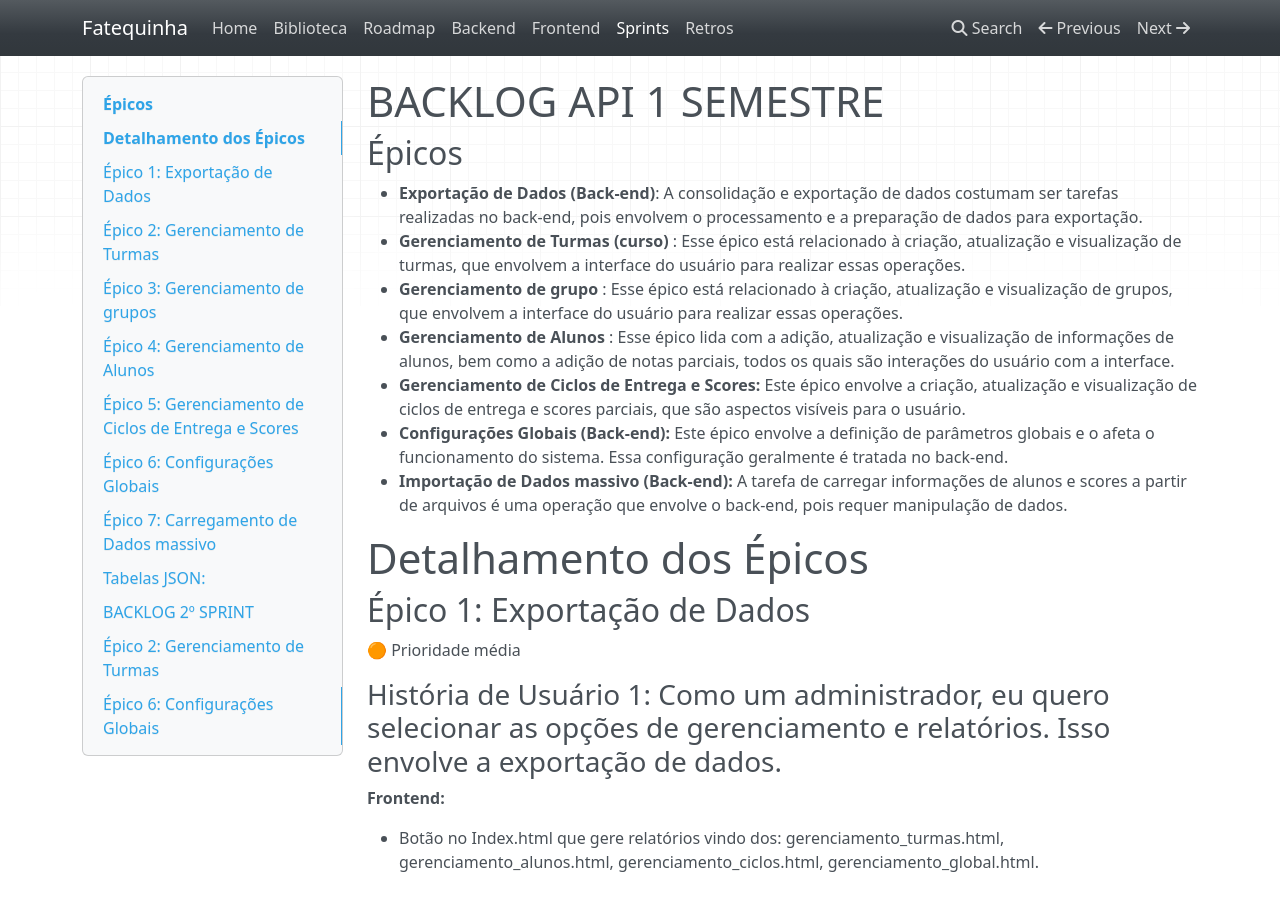
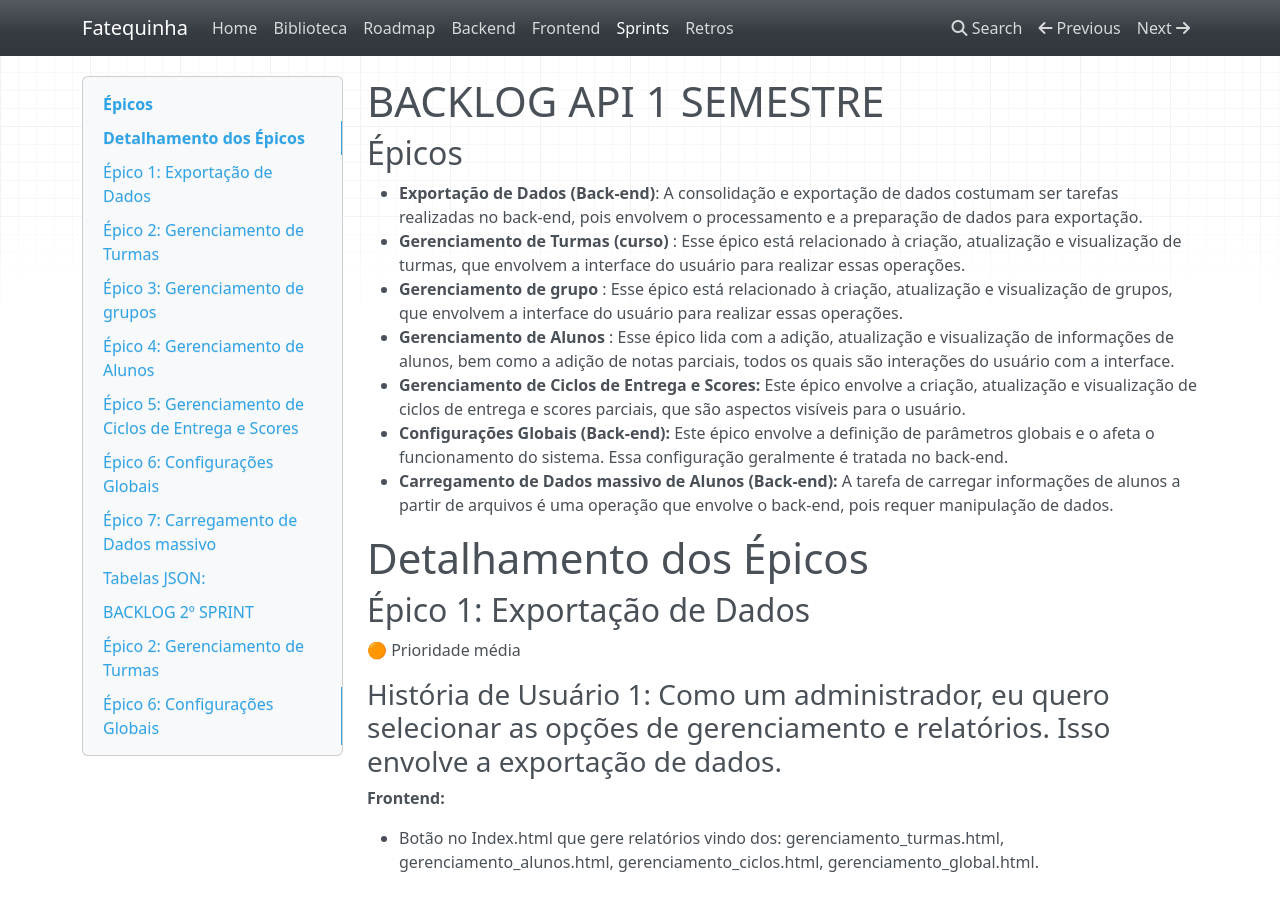
Before and after one commit to c137santos/FATEC-API-1S-DOCUMENTS, an MkDocs documentation site: the page built from docs/sprints.md, in a window 1280 px wide and 900 px high. Built offline with MkDocs 1.6.1, drawn with Linux system fonts in a browser that asks for light colours; nearby versions of some CDN libraries.

Commit message:
Sprint, ajustes

```diff
--- a/docs/sprints.md
+++ b/docs/sprints.md
@@ -8,7 +8,7 @@
 - **Gerenciamento de Alunos** : Esse épico lida com a adição, atualização e visualização de informações de alunos, bem como a adição de notas parciais, todos os quais são interações do usuário com a interface.
 - **Gerenciamento de Ciclos de Entrega e Scores:** Este épico envolve a criação, atualização e visualização de ciclos de entrega e scores parciais, que são aspectos visíveis para o usuário.
 - **Configurações Globais (Back-end):** Este épico envolve a definição de parâmetros globais e o afeta o funcionamento do sistema. Essa configuração geralmente é tratada no back-end.
-- **Importação de Dados massivo (Back-end):** A tarefa de carregar informações de alunos e scores a partir de arquivos é uma operação que envolve o back-end, pois requer manipulação de dados.
+- **Carregamento de Dados massivo de Alunos (Back-end):** A tarefa de carregar informações de alunos a partir de arquivos é uma operação que envolve o back-end, pois requer manipulação de dados.
 
 # Detalhamento dos Épicos
 
```
